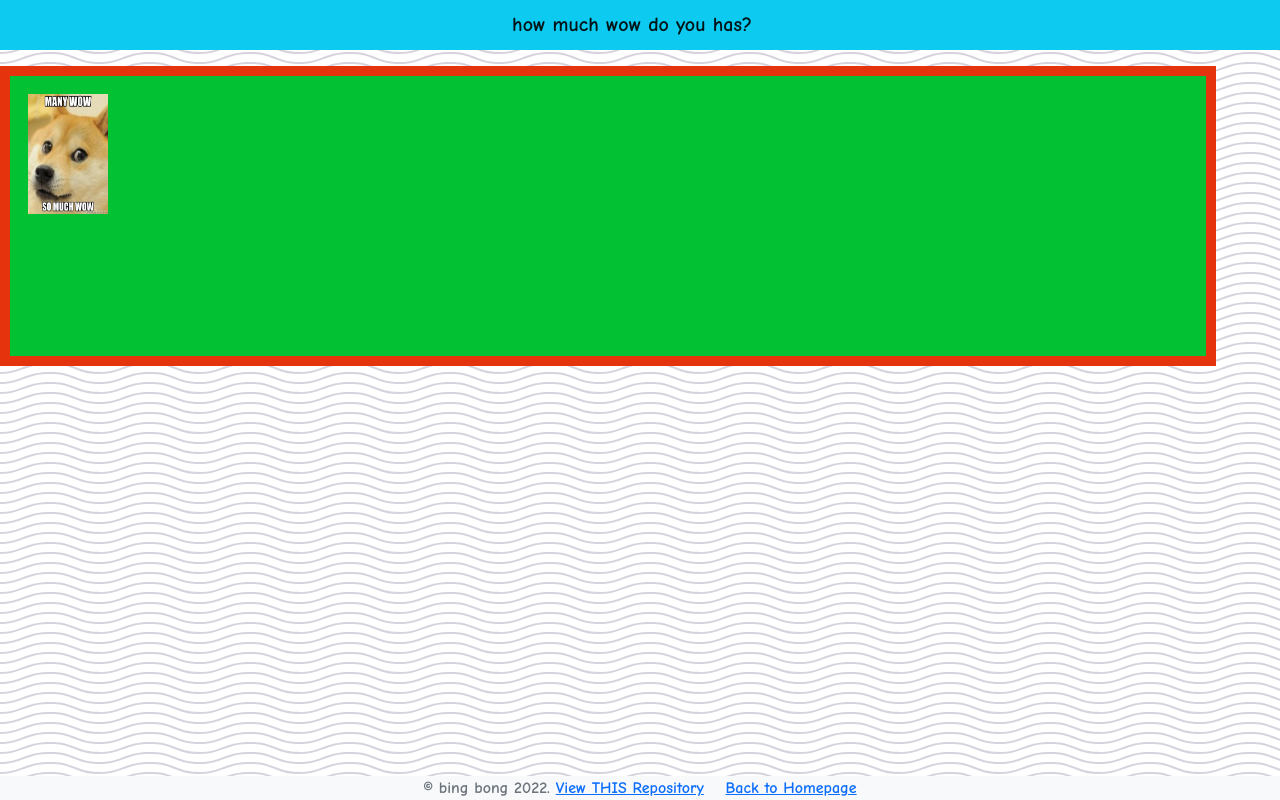
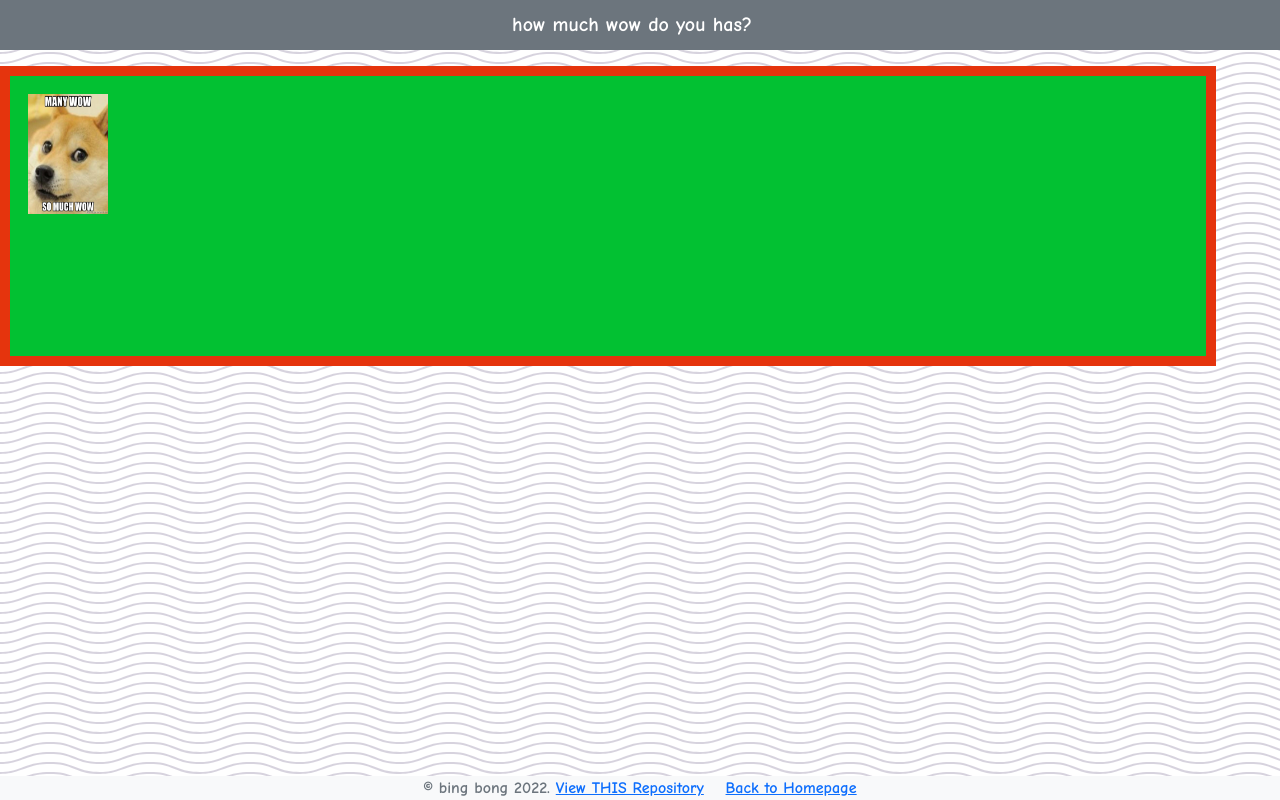
Before and after one commit to laurenmalone01/shiny-shinee, a plain HTML site: page index.html in a window 1280 px wide. Drawn offline with nearby package versions, Linux system fonts and the light colour scheme.

Commit message:
Update index.html

```diff
--- a/index.html
+++ b/index.html
@@ -11,7 +11,7 @@
 </head>
 <body>
 
-  <nav class="navbar navbar-light bg-info">
+  <nav class="navbar navbar-dark bg-secondary">
     <div class="container-fluid justify-content-center">
       <span class="navbar-brand mb-0 h1">how much wow do you has?</span>
     </div>
```
